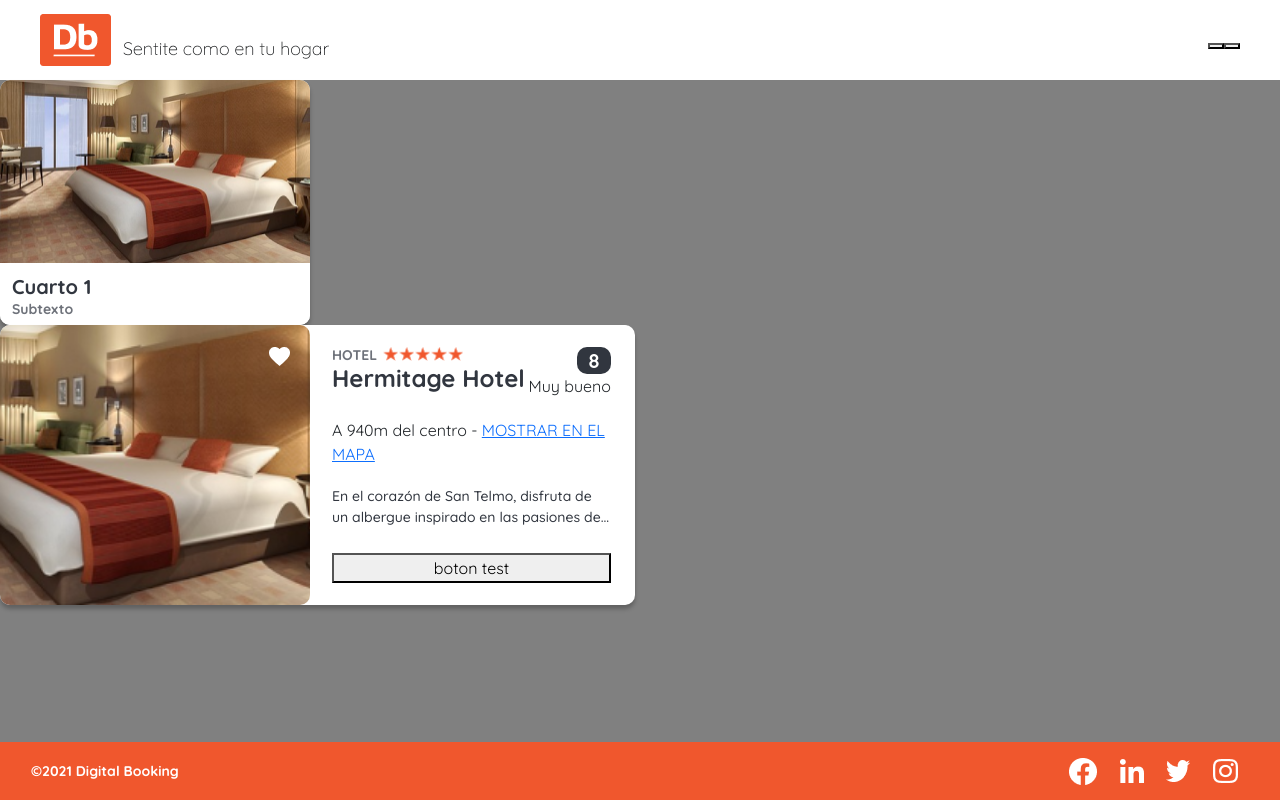
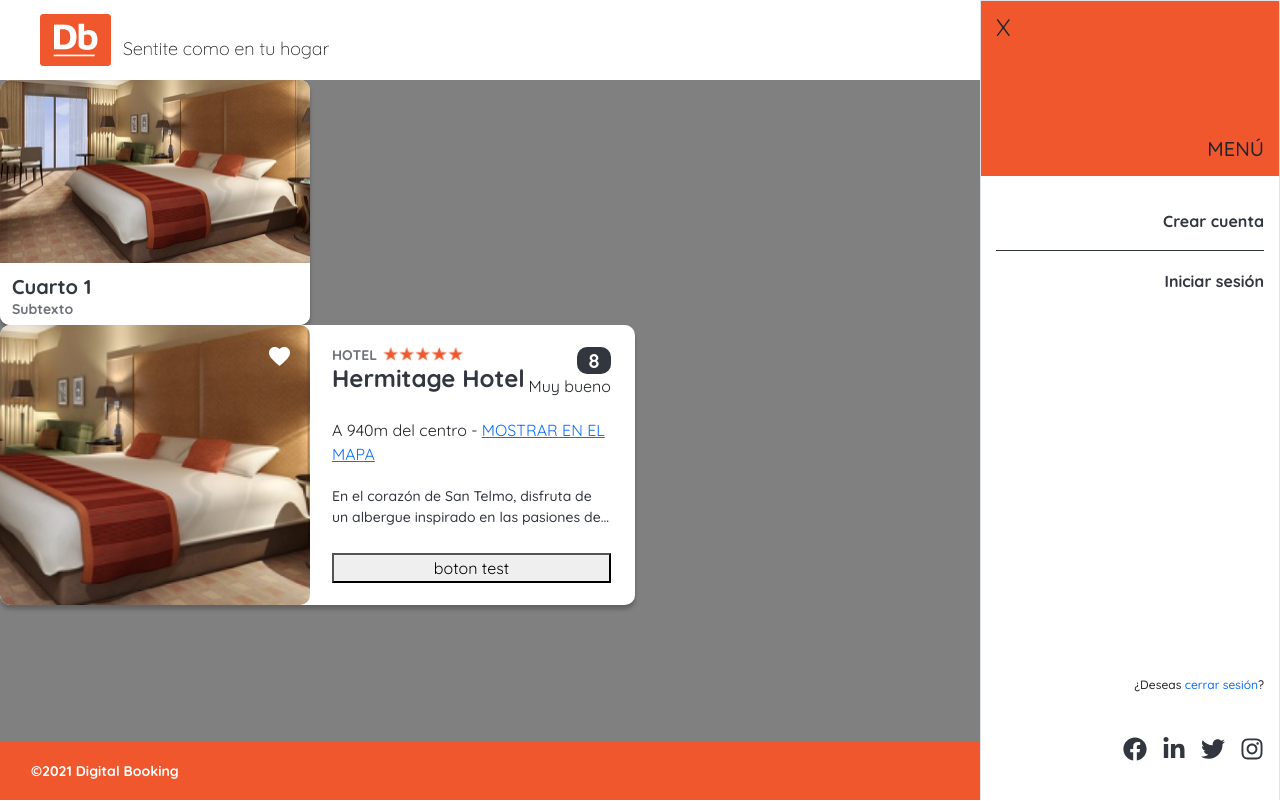
Before and after one commit to santinobch/digital-booking-6-frontend, a React (Create React App) app: page / in a window 1280 px wide. Built offline with nearby package versions, Linux system fonts and the light colour scheme.

Commit message:
Terminando drawer

```diff
--- a/src/App/components/drawer/drawer.js
+++ b/src/App/components/drawer/drawer.js
@@ -14,7 +14,7 @@ import { FaInstagram } from "react-icons/fa";
 export default function Drawer() {
     return (
 
-        <IconContext.Provider value={{ color: "#31363F", size:"20px" }}>
+        <IconContext.Provider value={{ color: "#31363F", size:24 }}>
             <div className={styles.drawer}>
                 <div className={styles.drawerTop}>
                     <p>X</p>
@@ -24,8 +24,12 @@ export default function Drawer() {
                 <div className={styles.drawerBottom}>
                     <div className={styles.controls}>
                         <div className={styles.controlsTop}>
-                            <p>Crear cuenta</p>
-                            <p>Iniciar sesión</p>
+                            <div className={styles.controlBox + " " + styles.bottomBorder}>
+                                <a href="">Crear cuenta</a>
+                            </div>
+                            <div className={styles.controlBox}>
+                                <a href="">Iniciar sesión</a>
+                            </div>
                         </div>
                         <div className={styles.controlsBottom}>
                             <p>¿Deseas <a href="">cerrar sesión</a>?</p>
--- a/src/App/components/drawer/drawer.module.scss
+++ b/src/App/components/drawer/drawer.module.scss
@@ -27,6 +27,22 @@
             height: $dTopHeight;
             background-color: $red-books;
             padding: $normalPadding;
+
+            display: flex;
+            flex-direction: column;
+            justify-content: space-between;
+
+            p {
+                font-size: 24px;
+                margin: 0;
+                transform: translateY(-20%);
+            }
+
+            h1 {
+                font-size: 20px;
+                align-self: flex-end;
+                margin: 0;
+            }
         }
 
         .drawerBottom {
@@ -52,16 +68,49 @@
                     font-size: 16px;
                     font-weight: 700;
                     color: $black2-books;
+
+
+                    .controlBox {
+                        height: 60px;
+                        margin: 0;
+
+                        display: flex;
+                        flex-direction: column;
+                        justify-content: center;
+                        align-items: end;
+
+                        a {
+                            margin: 0;
+                            text-decoration: none;
+                            color: $black2-books;
+                        }
+                    }
+
+                    .bottomBorder {
+                        border-bottom: 1px solid $black2-books;
+                    }
                 }
 
                 .controlsBottom {
+                    font-size: 12px;
+                    font-weight: 500;
 
+                    a {
+                        text-decoration: none;
+                    }
                 }
             }
 
             .links {
+                height: 80px;
+
                 align-self: flex-end;
-                height: 80px;
+                display: flex;
+                align-items: center;
+
+                & > * {
+                    margin-left: 15px;
+                }
             }
         }
     }
--- a/src/App/pages/home/home.js
+++ b/src/App/pages/home/home.js
@@ -7,7 +7,7 @@ export default function Home() {
         <main>
             <Card></Card>
             <RecommendedCard></RecommendedCard>
-            {/* <Drawer></Drawer> */}
+            <Drawer></Drawer>
         </main>
     );
 }
```
